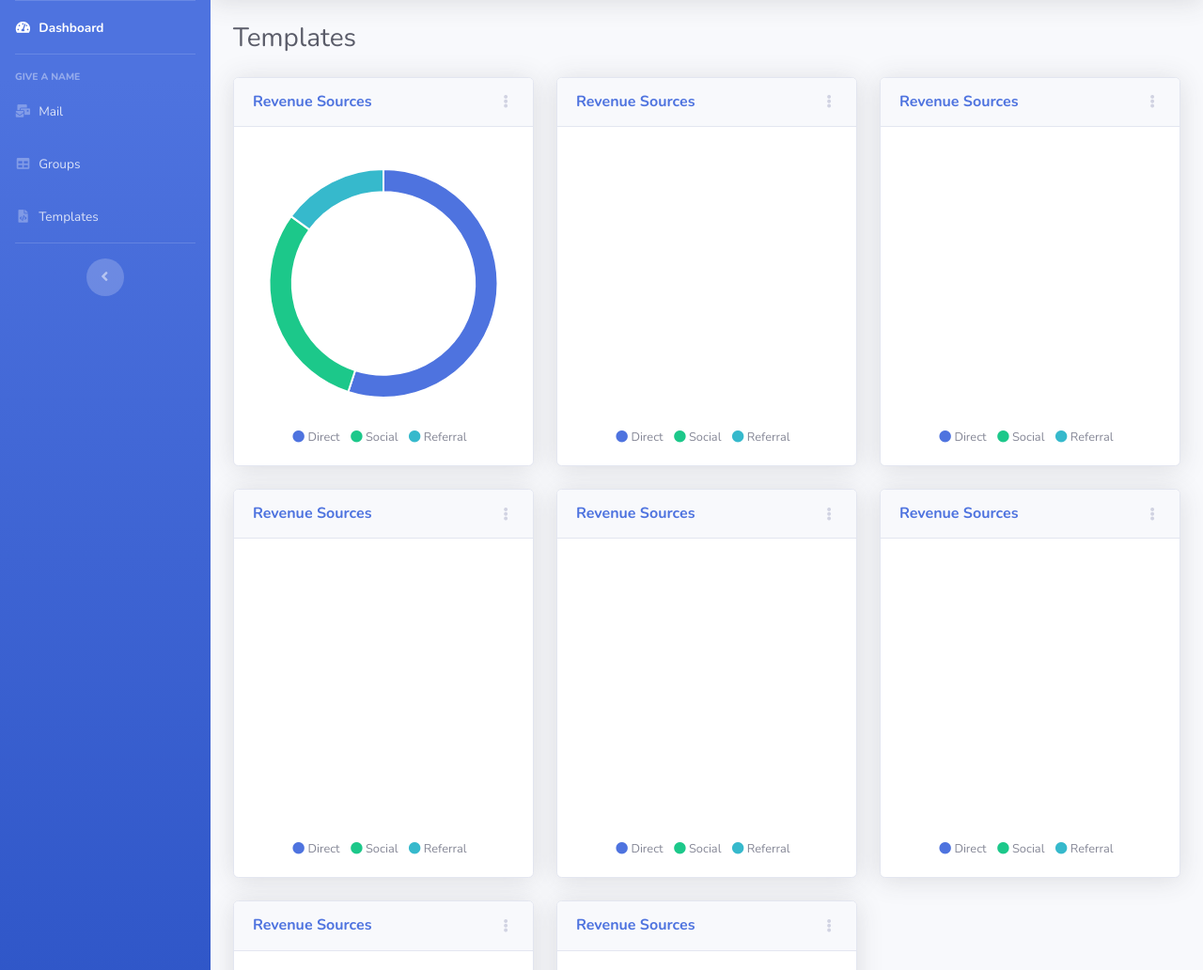
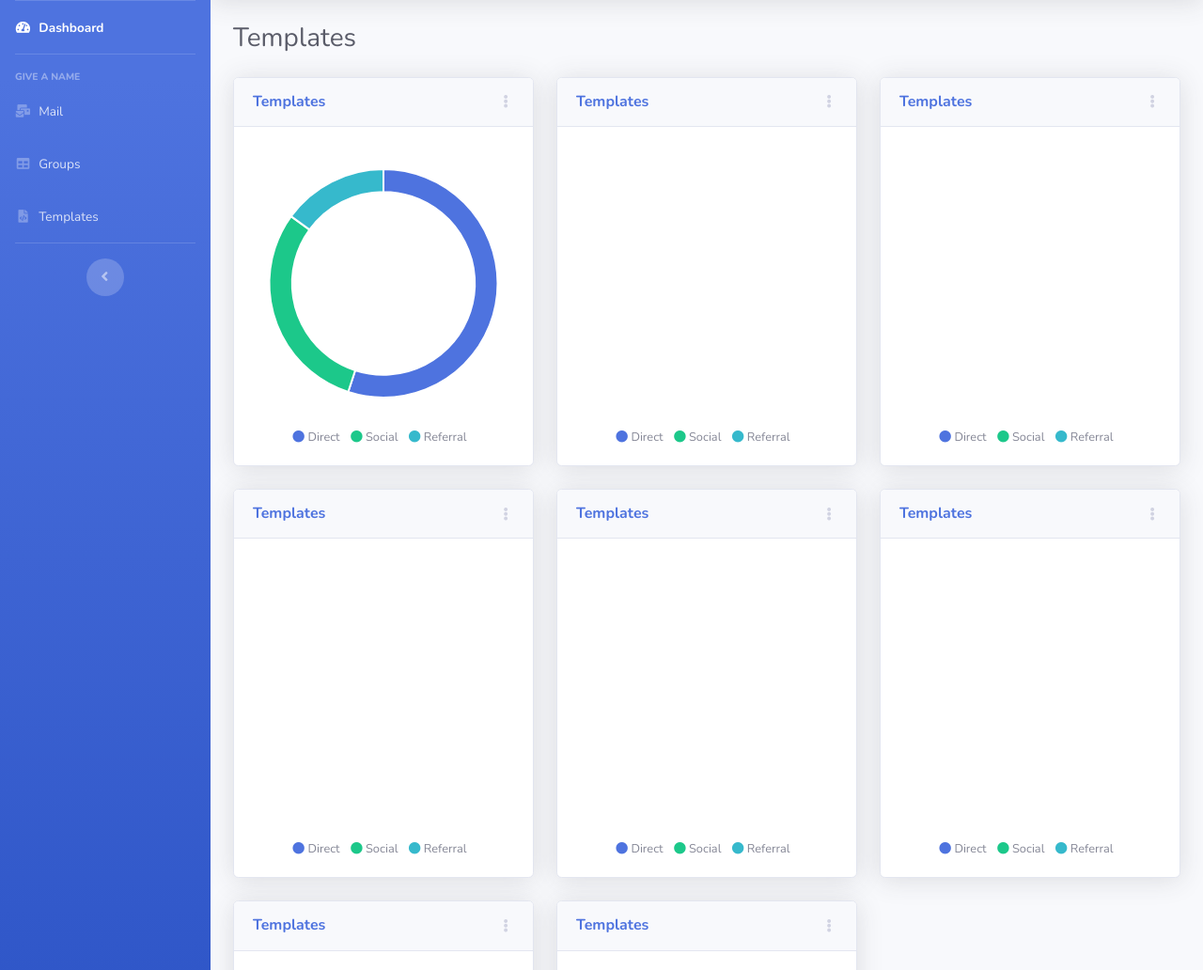
Before and after one commit to data-charya/Cn-project, a Flask app: page /templates in a window 1280 px wide. Shown: the part 70-1102 px from the top of the page at 94% size. Run offline with Flask 2, Linux system fonts and the light colour scheme; a map, chart or similar area stays blank; some libraries are stand-ins or nearby versions.

Commit message:
Update templates.html

```diff
--- a/templates/templates.html
+++ b/templates/templates.html
@@ -13,7 +13,7 @@
             <div class="card shadow mb-4">
                 <!-- Card Header - Dropdown -->
                 <div class="card-header py-3 d-flex flex-row align-items-center justify-content-between">
-                    <h6 class="m-0 font-weight-bold text-primary">Revenue Sources</h6>
+                    <h6 class="m-0 font-weight-bold text-primary">Templates</h6>
                     <div class="dropdown no-arrow">
                         <a class="dropdown-toggle" href="#" role="button" id="dropdownMenuLink" data-toggle="dropdown" aria-haspopup="true" aria-expanded="false">
                             <i class="fas fa-ellipsis-v fa-sm fa-fw text-gray-400"></i>
@@ -51,7 +51,7 @@
             <div class="card shadow mb-4">
                 <!-- Card Header - Dropdown -->
                 <div class="card-header py-3 d-flex flex-row align-items-center justify-content-between">
-                    <h6 class="m-0 font-weight-bold text-primary">Revenue Sources</h6>
+                    <h6 class="m-0 font-weight-bold text-primary">Templates</h6>
                     <div class="dropdown no-arrow">
                         <a class="dropdown-toggle" href="#" role="button" id="dropdownMenuLink" data-toggle="dropdown" aria-haspopup="true" aria-expanded="false">
                             <i class="fas fa-ellipsis-v fa-sm fa-fw text-gray-400"></i>
@@ -89,7 +89,7 @@
             <div class="card shadow mb-4">
                 <!-- Card Header - Dropdown -->
                 <div class="card-header py-3 d-flex flex-row align-items-center justify-content-between">
-                    <h6 class="m-0 font-weight-bold text-primary">Revenue Sources</h6>
+                    <h6 class="m-0 font-weight-bold text-primary">Templates</h6>
                     <div class="dropdown no-arrow">
                         <a class="dropdown-toggle" href="#" role="button" id="dropdownMenuLink" data-toggle="dropdown" aria-haspopup="true" aria-expanded="false">
                             <i class="fas fa-ellipsis-v fa-sm fa-fw text-gray-400"></i>
@@ -133,7 +133,7 @@
             <div class="card shadow mb-4">
                 <!-- Card Header - Dropdown -->
                 <div class="card-header py-3 d-flex flex-row align-items-center justify-content-between">
-                    <h6 class="m-0 font-weight-bold text-primary">Revenue Sources</h6>
+                    <h6 class="m-0 font-weight-bold text-primary">Templates</h6>
                     <div class="dropdown no-arrow">
                         <a class="dropdown-toggle" href="#" role="button" id="dropdownMenuLink" data-toggle="dropdown" aria-haspopup="true" aria-expanded="false">
                             <i class="fas fa-ellipsis-v fa-sm fa-fw text-gray-400"></i>
@@ -171,7 +171,7 @@
             <div class="card shadow mb-4">
                 <!-- Card Header - Dropdown -->
                 <div class="card-header py-3 d-flex flex-row align-items-center justify-content-between">
-                    <h6 class="m-0 font-weight-bold text-primary">Revenue Sources</h6>
+                    <h6 class="m-0 font-weight-bold text-primary">Templates</h6>
                     <div class="dropdown no-arrow">
                         <a class="dropdown-toggle" href="#" role="button" id="dropdownMenuLink" data-toggle="dropdown" aria-haspopup="true" aria-expanded="false">
                             <i class="fas fa-ellipsis-v fa-sm fa-fw text-gray-400"></i>
@@ -209,7 +209,7 @@
             <div class="card shadow mb-4">
                 <!-- Card Header - Dropdown -->
                 <div class="card-header py-3 d-flex flex-row align-items-center justify-content-between">
-                    <h6 class="m-0 font-weight-bold text-primary">Revenue Sources</h6>
+                    <h6 class="m-0 font-weight-bold text-primary">Templates</h6>
                     <div class="dropdown no-arrow">
                         <a class="dropdown-toggle" href="#" role="button" id="dropdownMenuLink" data-toggle="dropdown" aria-haspopup="true" aria-expanded="false">
                             <i class="fas fa-ellipsis-v fa-sm fa-fw text-gray-400"></i>
@@ -250,7 +250,7 @@
             <div class="card shadow mb-4">
                 <!-- Card Header - Dropdown -->
                 <div class="card-header py-3 d-flex flex-row align-items-center justify-content-between">
-                    <h6 class="m-0 font-weight-bold text-primary">Revenue Sources</h6>
+                    <h6 class="m-0 font-weight-bold text-primary">Templates</h6>
                     <div class="dropdown no-arrow">
                         <a class="dropdown-toggle" href="#" role="button" id="dropdownMenuLink" data-toggle="dropdown" aria-haspopup="true" aria-expanded="false">
                             <i class="fas fa-ellipsis-v fa-sm fa-fw text-gray-400"></i>
@@ -288,7 +288,7 @@
             <div class="card shadow mb-4">
                 <!-- Card Header - Dropdown -->
                 <div class="card-header py-3 d-flex flex-row align-items-center justify-content-between">
-                    <h6 class="m-0 font-weight-bold text-primary">Revenue Sources</h6>
+                    <h6 class="m-0 font-weight-bold text-primary">Templates</h6>
                     <div class="dropdown no-arrow">
                         <a class="dropdown-toggle" href="#" role="button" id="dropdownMenuLink" data-toggle="dropdown" aria-haspopup="true" aria-expanded="false">
                             <i class="fas fa-ellipsis-v fa-sm fa-fw text-gray-400"></i>
```
